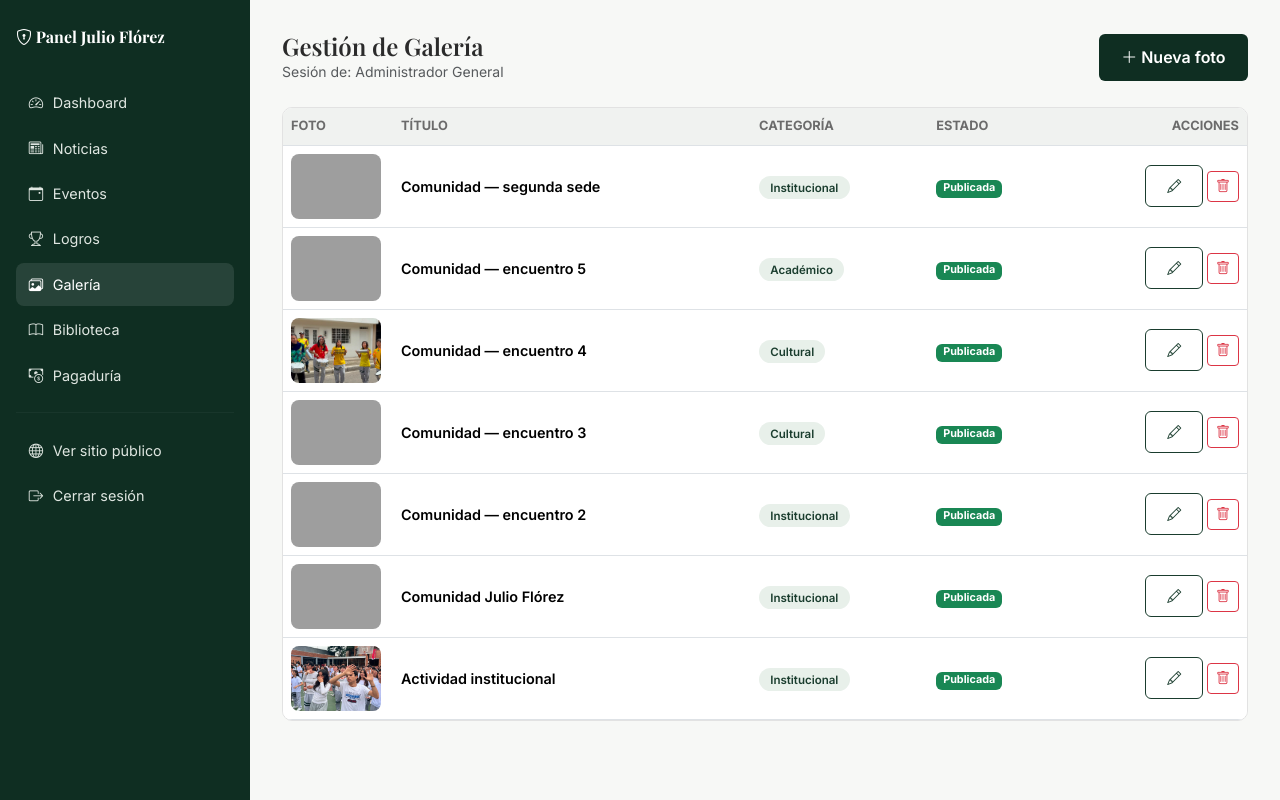
After one commit to thomasgamez/Julio-Florez-Pagina, a Flask app: page /admin/galeria in a window 1280 px wide. The commit adds this page. Run offline with Flask 3, Linux system fonts and the light colour scheme; a user stored in the database is signed in; data comes from the database, SQL or seed files in the repository; tables that the repository leaves empty hold one stand-in row (values such as "Sample post"); grey boxes are pictures that could not be loaded.

Commit message:
Actualizar en templates en la carpeta admin el html dashboard y la nueva pagina galeria_lista.html y actualizar el layout_admin.html

```diff
--- /dev/null
+++ b/templates/admin/galeria_lista.html
@@ -0,0 +1,36 @@
+{% extends "layout_admin.html" %}
+{% block titulo %}Galería{% endblock %}
+{% block encabezado %}Gestión de Galería{% endblock %}
+{% block acciones_topbar %}
+<a href="{{ url_for('admin_galeria_nueva') }}" class="btn-institucional"><i class="bi bi-plus-lg"></i> Nueva foto</a>
+{% endblock %}
+{% block contenido_admin %}
+
+<div class="tabla-admin">
+  <table class="table mb-0 align-middle">
+    <thead><tr><th>Foto</th><th>Título</th><th>Categoría</th><th>Estado</th><th class="text-end">Acciones</th></tr></thead>
+    <tbody>
+      {% for f in fotos %}
+      <tr>
+        <td style="width:110px">
+          <img src="{{ url_for('static', filename=f.imagen) }}" alt="{{ f.titulo }}"
+            style="width:90px;height:65px;object-fit:cover;border-radius:.5rem">
+        </td>
+        <td class="fw-semibold">{{ f.titulo or '—' }}</td>
+        <td><span class="badge-institucional">{{ f.categoria }}</span></td>
+        <td>{% if f.publicado %}<span class="badge bg-success">Publicada</span>{% else %}<span class="badge bg-secondary">Oculta</span>{% endif %}</td>
+        <td class="text-end">
+          <a href="{{ url_for('admin_galeria_editar', id_foto=f.id) }}" class="btn btn-sm btn-outline-institucional"><i class="bi bi-pencil"></i></a>
+          <form method="POST" action="{{ url_for('admin_galeria_eliminar', id_foto=f.id) }}" class="d-inline" onsubmit="return confirm('¿Eliminar esta foto de la galería?');">
+            <button class="btn btn-sm btn-outline-danger"><i class="bi bi-trash"></i></button>
+          </form>
+        </td>
+      </tr>
+      {% else %}
+      <tr><td colspan="5" class="text-center text-muted py-4">Aún no hay fotos en la galería. Sube la primera.</td></tr>
+      {% endfor %}
+    </tbody>
+  </table>
+</div>
+
+{% endblock %}
--- a/templates/layout_admin.html
+++ b/templates/layout_admin.html
@@ -19,6 +19,7 @@
     <a href="{{ url_for('admin_noticias') }}" class="{{ 'activo' if activo=='noticias' else '' }}"><i class="bi bi-newspaper"></i> Noticias</a>
     <a href="{{ url_for('admin_eventos') }}" class="{{ 'activo' if activo=='eventos' else '' }}"><i class="bi bi-calendar-event"></i> Eventos</a>
     <a href="{{ url_for('admin_logros') }}" class="{{ 'activo' if activo=='logros' else '' }}"><i class="bi bi-trophy"></i> Logros</a>
+    <a href="{{ url_for('admin_galeria') }}" class="{{ 'activo' if activo=='galeria' else '' }}"><i class="bi bi-images"></i> Galería</a>
     {% endif %}
     {% if rol in ('admin','rector') %}
     <a href="{{ url_for('admin_biblioteca') }}" class="{{ 'activo' if activo=='biblioteca' else '' }}"><i class="bi bi-book"></i> Biblioteca</a>
```
Also changed, not shown: templates/admin/dashboard.html (+10 -0 lines).
